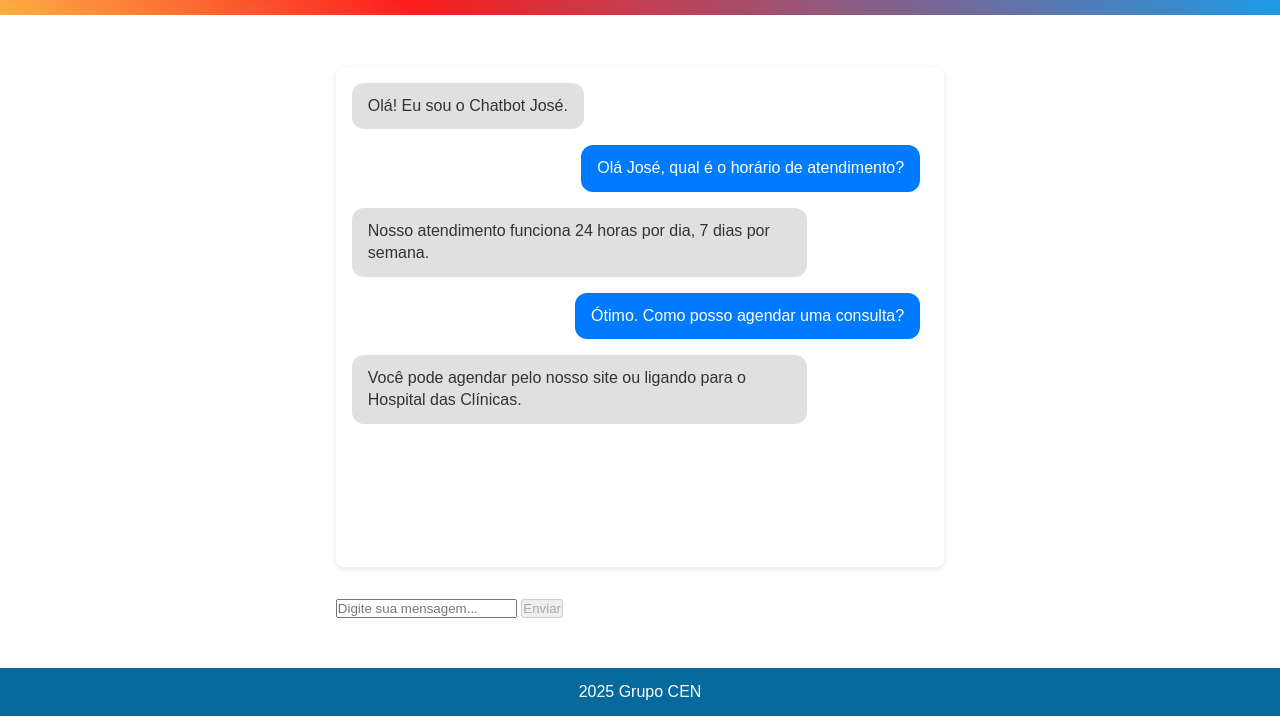
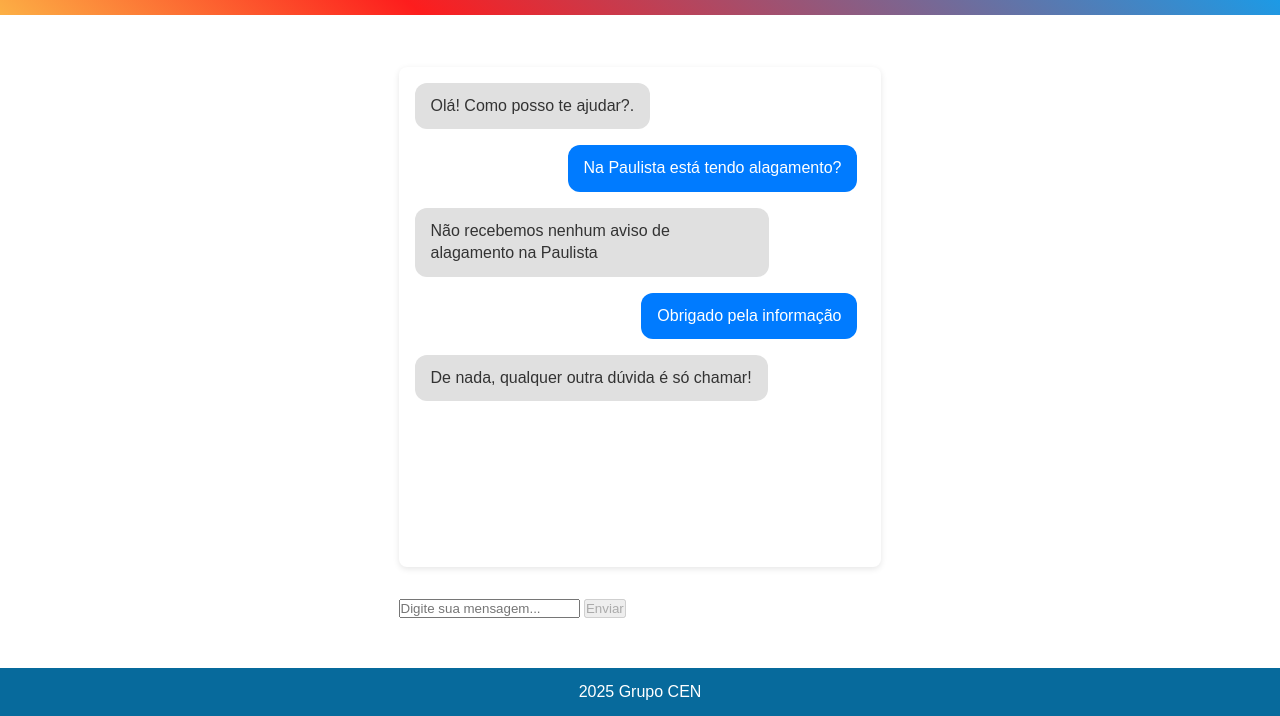
Before and after one commit to Nicomotac/GlobalSolution, a plain HTML site: page global_solution/HTML/chat.html in a window 1280 px wide. Shown: the part 100-816 px from the top of the page. Drawn offline with Linux system fonts and the light colour scheme.

Commit message:
atualização chatbot

```diff
--- a/global_solution/HTML/chat.html
+++ b/global_solution/HTML/chat.html
@@ -32,11 +32,11 @@
   <main class="container">
     <section class="chat-container">
       <div class="chat-window">
-        <div class="message bot">Olá! Eu sou o Chatbot José.</div>
-        <div class="message user">Olá José, qual é o horário de atendimento?</div>
-        <div class="message bot">Nosso atendimento funciona 24 horas por dia, 7 dias por semana.</div>
-        <div class="message user">Ótimo. Como posso agendar uma consulta?</div>
-        <div class="message bot">Você pode agendar pelo nosso site ou ligando para o Hospital das Clínicas.</div>
+        <div class="message bot">Olá! Como posso te ajudar?.</div>
+        <div class="message user">Na Paulista está tendo alagamento?</div>
+        <div class="message bot">Não recebemos nenhum aviso de alagamento na Paulista</div>
+        <div class="message user">Obrigado pela informação</div>
+        <div class="message bot">De nada, qualquer outra dúvida é só chamar!</div>
       </div>
     </section>
 
```
